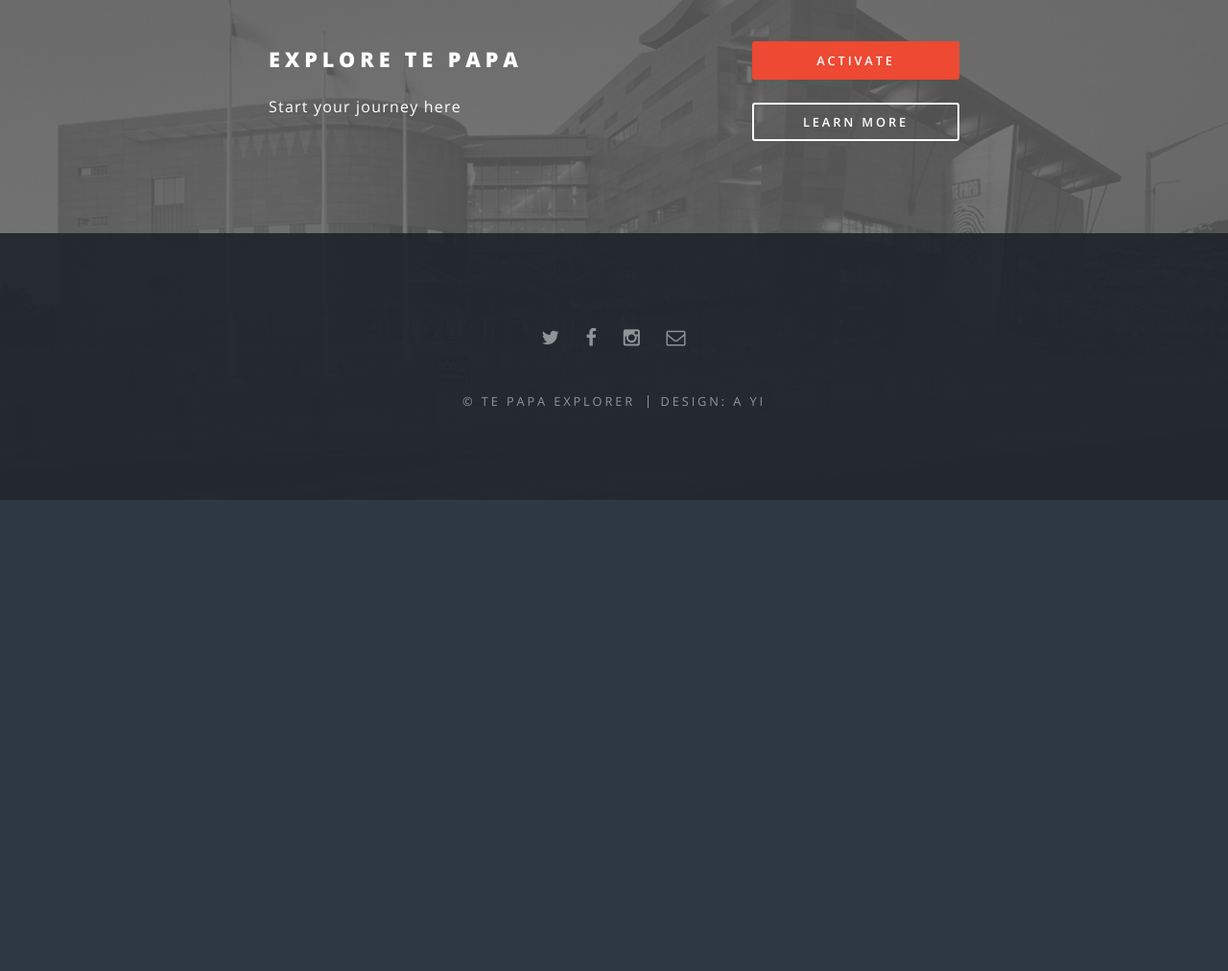
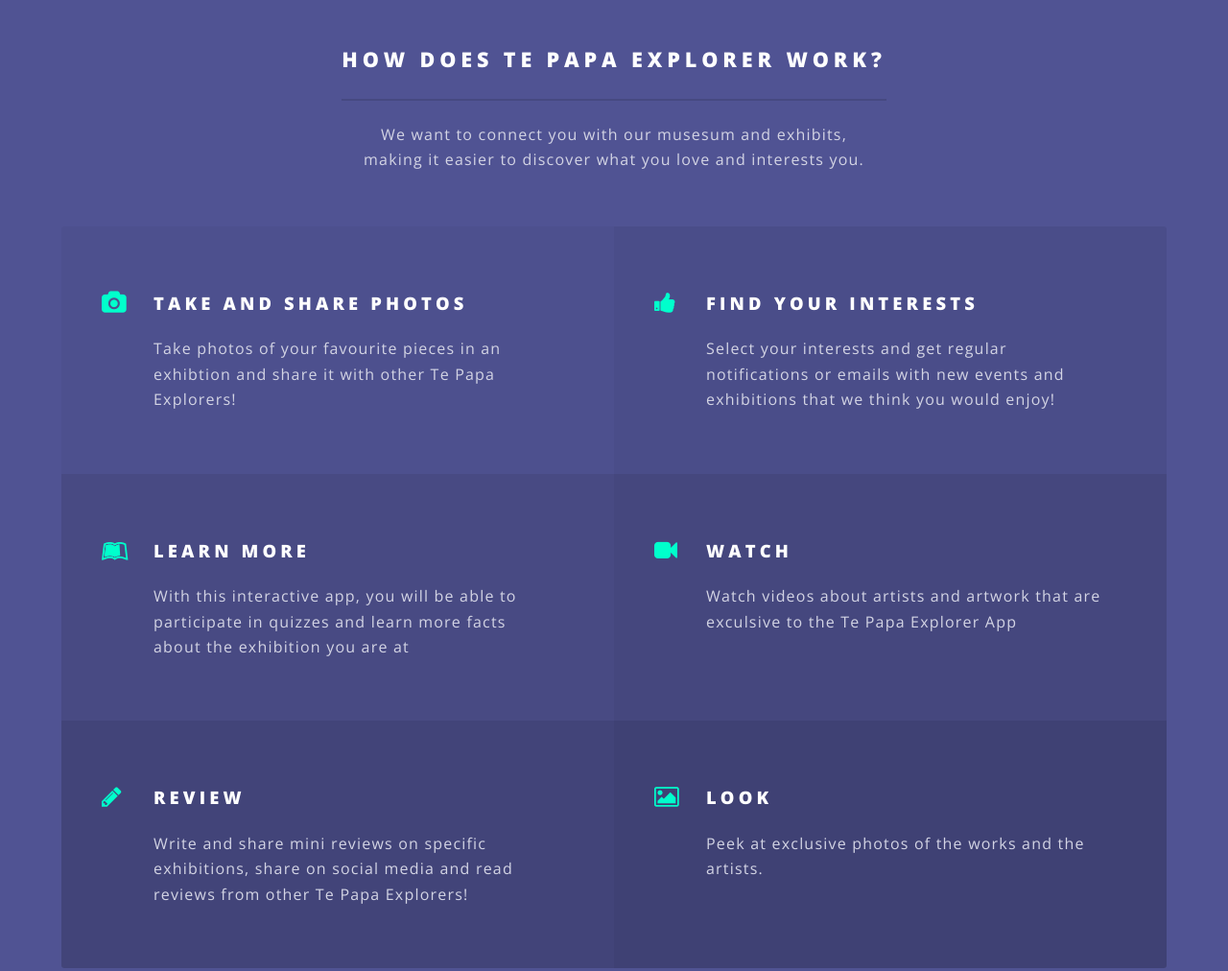
Before and after one commit to ashleighyi/ashleighyi.github.io, a plain HTML site: page index.html in a window 1280 px wide. Shown: the part 2075-3087 px from the top of the page at 96% size. Before the commit the page ends 2596 px from the top, so only its background shows below. Drawn offline with nearby package versions, Linux system fonts and the light colour scheme.

Commit message:
Update info

```diff
--- a/index.html
+++ b/index.html
@@ -81,6 +81,43 @@
 						</section>
 					</section>
 
+					<!-- Three -->
+					<section id="three" class="wrapper style3 special">
+						<div class="inner">
+							<header class="major">
+								<h2>How does Te Papa Explorer work?</h2>
+								<p>We want to connect you with our musesum and exhibits,<br />
+								making it easier to discover what you love and interests you.</p>
+							</header>
+							<ul class="features">
+								<li class="icon fa-camera">
+									<h3>Take and Share Photos</h3>
+									<p>Take photos of your favourite pieces in an exhibtion and share it with other Te Papa Explorers!</p>
+								</li>
+								<li class="icon fa-thumbs-up">
+									<h3>Find your interests</h3>
+									<p>Select your interests and get regular notifications or emails with new events and exhibitions that we think you would enjoy!</p>
+								</li>
+								<li class="icon fa-leanpub">
+									<h3>Learn more</h3>
+									<p>With this interactive app, you will be able to participate in quizzes and learn more facts about the exhibition you are at</p>
+								</li>
+								<li class="icon fa-video-camera">
+									<h3>Watch</h3>
+									<p>Watch videos about artists and artwork that are exculsive to the Te Papa Explorer App</p>
+								</li>
+								<li class="icon fa-pencil">
+									<h3>Review</h3>
+									<p>Write and share mini reviews on specific exhibitions, share on social media and read reviews from other Te Papa Explorers!</p>
+								</li>
+								<li class="icon fa-picture-o">
+									<h3>Look</h3>
+									<p>Peek at exclusive photos of the works and the artists.</p>
+								</li>
+							</ul>
+						</div>
+					</section>
+
 
 				<!-- CTA -->
 					<section id="cta" class="wrapper style4">
```
